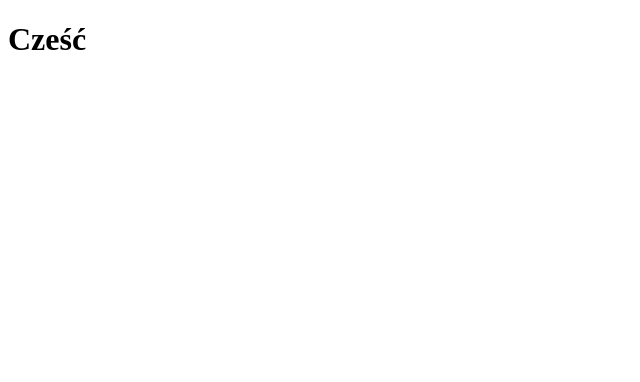
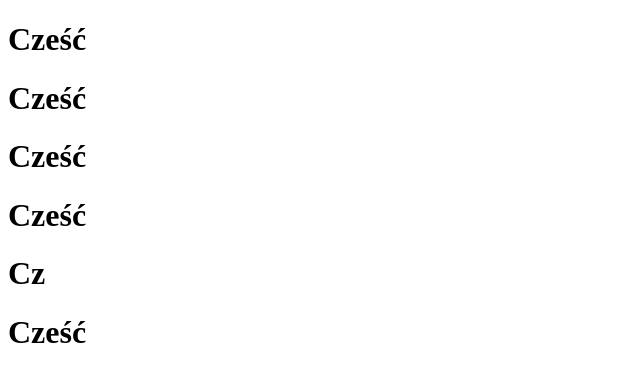
Before and after one commit to whitesound76/Tutorial, a plain HTML site: page index.html in a window 1280 px wide. Shown: the whole page, without its empty margins (0-640 px from the left). Drawn offline with Linux system fonts and the light colour scheme.

Commit message:
Update index.html

```diff
--- a/index.html
+++ b/index.html
@@ -7,5 +7,10 @@
   </head>
   <body>
     <h1>Cześć</h1>
+    <h1>Cześć</h1>
+    <h1>Cześć</h1>
+    <h1>Cześć</h1>
+    <h1>Cz</h1>
+    <h1>Cześć</h1>
   </body>
 </html>
```
